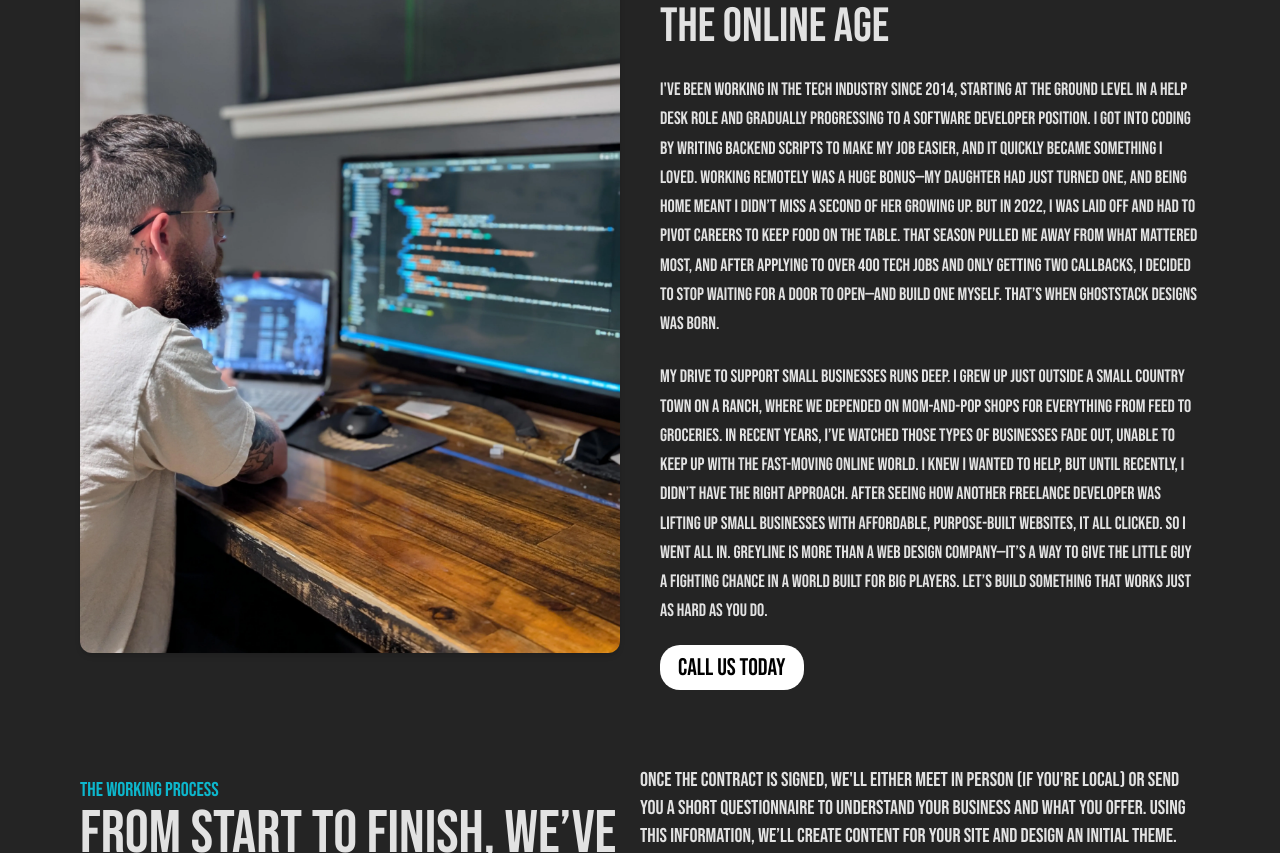
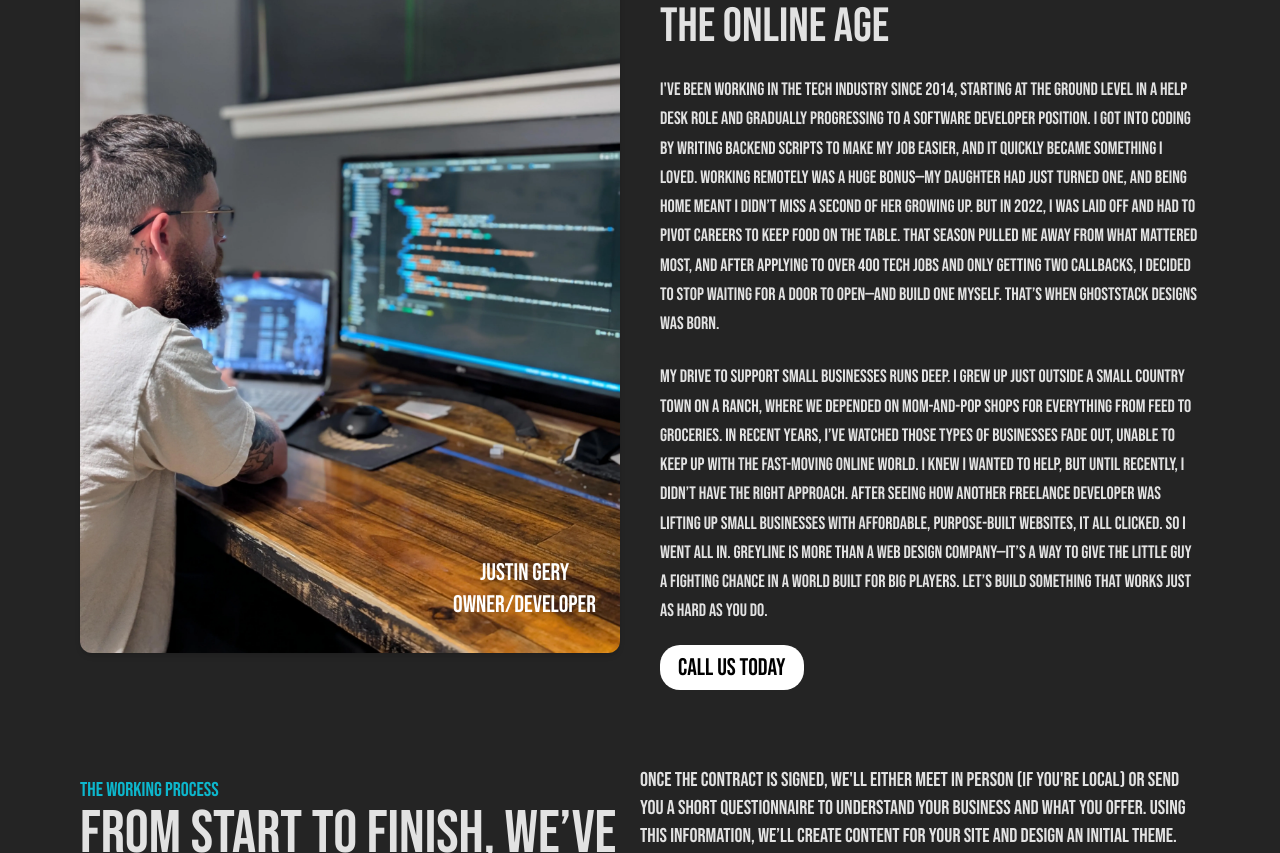
Before and after one commit to laughingelf/gwd, a React (Vite) app: page /about in a window 1280 px wide. Shown: the part 505-1358 px from the top of the page. Built offline with nearby package versions, Linux system fonts and the light colour scheme.

Commit message:
updated photos

```diff
--- a/src/pages/About.jsx
+++ b/src/pages/About.jsx
@@ -25,12 +25,16 @@ const About = () => {
                 </div>
 
                 <div className="flex flex-col lg:flex-row items-center justify-center w-full max-w-6xl mx-auto px-4 py-12 gap-10">
-                    <div className="w-full lg:w-1/2">
+                    <div className="w-full lg:w-1/2 relative">
                         <img
                         src="/img/web-work.webp"
                         alt="GhostStack owner working"
                         className="w-full h-auto rounded-xl shadow-md"
                         />
+                        <div className="absolute bottom-4 right-2 text-white p-4 rounded-md">
+                            <p className="text-2xl">Justin Gery</p>
+                            <p className="text-2xl">Owner/Developer</p>
+                        </div>
                     </div>
 
                     <div className="w-full text-left lg:w-1/2 space-y-6">
--- a/src/pages/LandingPage.jsx
+++ b/src/pages/LandingPage.jsx
@@ -72,7 +72,7 @@ const LandingPage = () => {
             <div className="mt-16 flex flex-wrap items-center px-4 max-w-full overflow-hidden">
                 {/* Image Section */}
                 <div className="w-full sm:w-1/2 lg:w-1/3 mb-8 sm:mb-0">
-                    <img alt="GhostStack owner working" className="rounded-xl w-full sm:w-3/4 lg:w-full mx-auto sm:mx-0" src="/img/web-work.webp" />
+                    <img alt="different website designs" className="rounded-xl w-full sm:w-3/4 lg:w-full mx-auto sm:mx-0" src="/img/website.png" />
                 </div>
 
                 {/* Text and Info Cards Section */}
```
Also changed, not shown: public/img/website.png (added).
